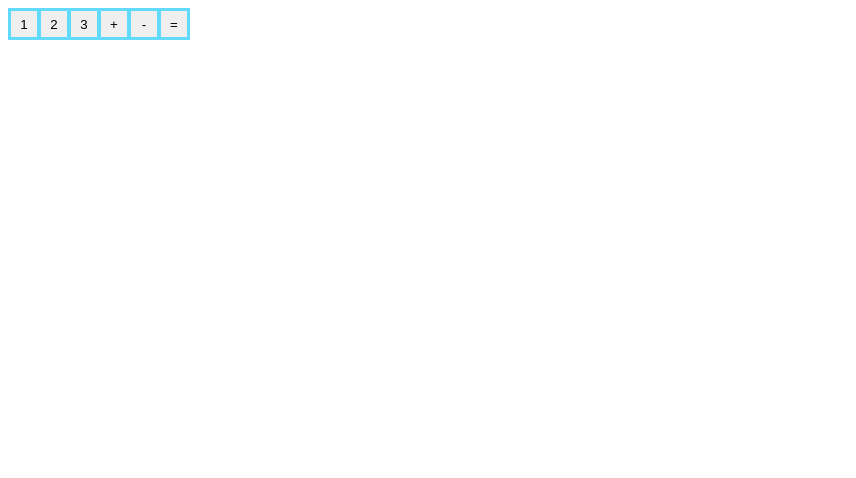
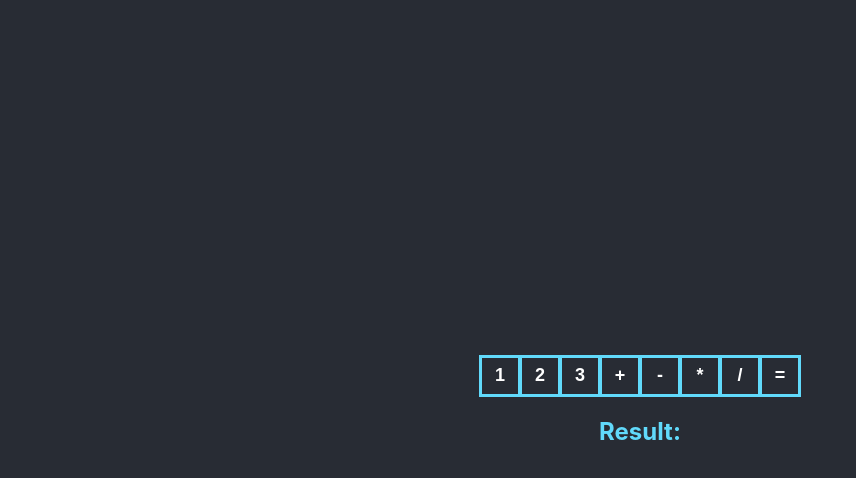
Before and after one commit to xanoosh/calculator-typescript-, a React (Create React App) app: page / in a window 1280 px wide. Shown: the top 478 px of the page, without its empty margins (0-856 px from the left). Built offline with nearby package versions, Linux system fonts and the light colour scheme.

Commit message:
more styling

```diff
--- a/src/components/App.tsx
+++ b/src/components/App.tsx
@@ -5,21 +5,25 @@ import { useState } from 'react';
 //propably gonna use eval on '=' button to calculate stuff and put it in calculation state
 
 function App() {
-  const [calculation, setCalculation] = useState('');
+  const [calculation, setCalculation] = useState<string>('');
   const [calculatorBtnList, setCalculatorBtnList] = useState([
     { val: 1 },
     { val: 2 },
     { val: 3 },
-    { val: '+' },
-    { val: '-' },
+    { val: '+', useOnce: true },
+    { val: '-', useOnce: true },
+    { val: '*', useOnce: true },
+    { val: '/', useOnce: true },
     { val: '=' },
   ]);
 
   const handleCalculation = (e: MouseEvent) => {
     const val = e.currentTarget as HTMLButtonElement;
-    console.log(val.textContent);
     setCalculation((prev) => prev + val.textContent);
-    // setCalculation((prev) => 's');
+    // setCalculation((prev) => {
+    //   if (prev.length) return prev + val.textContent;
+    //   if (!prev.length) return '0' + val.textContent;
+    // });
   };
   const handleResult = (e: MouseEvent) => {
     const val = e.currentTarget as HTMLButtonElement;
@@ -27,6 +31,7 @@ function App() {
     setCalculation((prev) => eval(prev));
   };
   return (
+    <div className="app">
       <div className="calculator">
         <CalculatorButtons
           btnList={calculatorBtnList}
@@ -35,6 +40,7 @@ function App() {
         />
         <h2>Result: {calculation}</h2>
       </div>
+    </div>
   );
 }
 
--- a/src/styles/index.scss
+++ b/src/styles/index.scss
@@ -1,5 +1,18 @@
+@import './reset.scss';
 @import './variables.scss';
 
+%flex-center {
+  display: flex;
+  justify-content: center;
+  align-items: center;
+}
+
+.app {
+  @extend %flex-center;
+  height: 100vh;
+  background: $main-bg;
+  text-align: center;
+}
 .calculator {
   font-family: $font;
   color: $white;
@@ -10,11 +23,20 @@
   display: inline-block;
   width: auto;
   flex-wrap: wrap;
+  margin-bottom: 20px;
 }
 
 button {
   border: $border;
-  width: 30px;
-  height: 30px;
+  width: 40px;
+  height: 40px;
   display: inline-block;
+  color: $white;
+  font-size: 18px;
+  font-weight: bold;
+  cursor: pointer;
 }
+
+h2 {
+  color: $main;
+}
--- /dev/null
+++ b/src/styles/reset.scss
@@ -0,0 +1,10 @@
+*,
+*::before,
+*::after {
+  box-sizing: border-box;
+  border: none;
+  outline: 0;
+  background: none;
+  padding: 0;
+  margin: 0;
+}
--- a/src/styles/variables.scss
+++ b/src/styles/variables.scss
@@ -1,6 +1,7 @@
 $main: #61dafb;
 $main-bg: #282c34;
 $white: #fff;
+
 $border: 2px solid $main;
 $font: -apple-system, BlinkMacSystemFont, 'Segoe UI', 'Roboto', 'Oxygen',
   'Ubuntu', 'Cantarell', 'Fira Sans', 'Droid Sans', 'Helvetica Neue', sans-serif;
```
Lines whose indentation alone changed are shown as unchanged.
